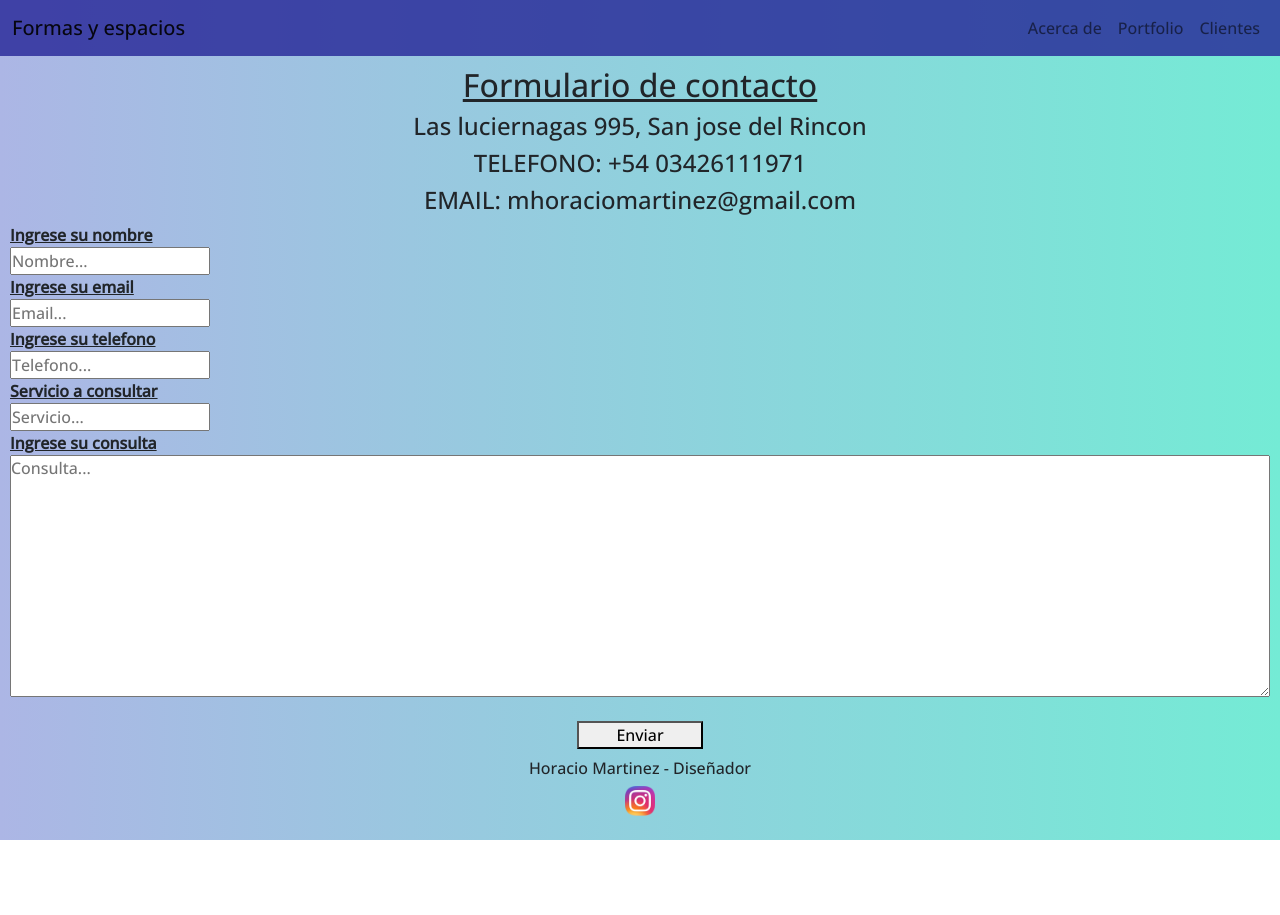
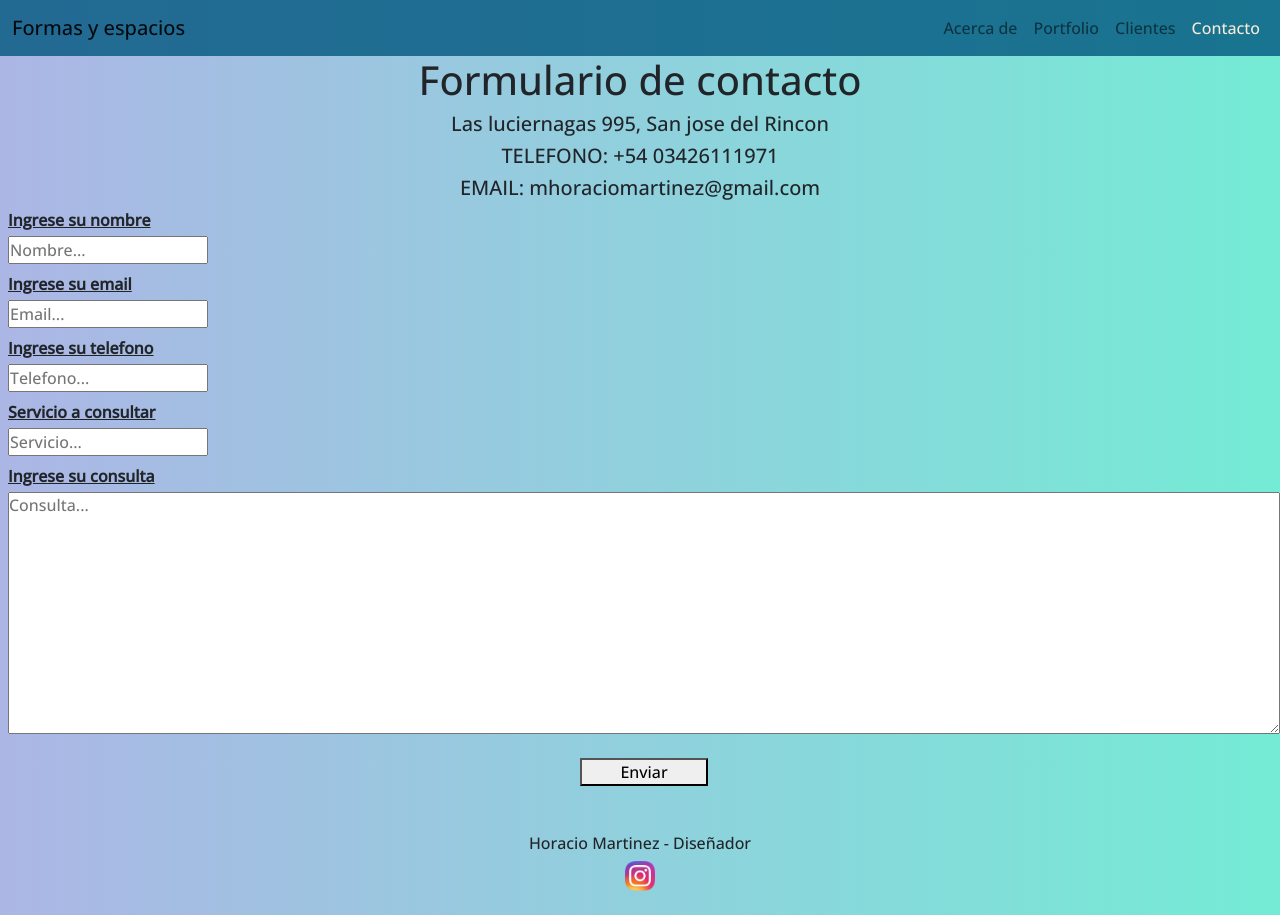
Before and after one commit to alejo-martinez/proyecto-final, a plain HTML site: page pages/contacto.html in a window 1280 px wide. Before the commit the page ends 840 px from the top, so only its background shows below. Drawn offline with nearby package versions, Linux system fonts and the light colour scheme.

Commit message:
cambios en nav de todas las secciones

```diff
--- a/pages/contacto.html
+++ b/pages/contacto.html
@@ -33,31 +33,34 @@
                 <li class="nav-item">
                     <a class="nav-link hover-secciones" href="./clientes.html">Clientes</a>
                   </li>
+                  <li class="nav-item">
+                    <a href="./contacto.html" class="nav-link hover-secciones actual">Contacto</a>
+                  </li>
             </ul>
           </div>
         </div>
       </nav>
 
-    <section class="titulo">
-        <h1 class="titulo__seccion">Formulario de contacto</h1>
-        <h4 class="clientes__subtitulo">Las luciernagas 995, San jose del Rincon</h4>
-        <h4 class="clientes__subtitulo">TELEFONO: +54 03426111971</h4>
-        <h4 class="clientes__subtitulo">EMAIL: mhoraciomartinez@gmail.com</h4>
+    <section class="text-center">
+        <h1 class="fs-1">Formulario de contacto</h1>
+        <h4 class="fs-5">Las luciernagas 995, San jose del Rincon</h4>
+        <h4 class="fs-5">TELEFONO: +54 03426111971</h4>
+        <h4 class="fs-5">EMAIL: mhoraciomartinez@gmail.com</h4>
 
-        <form action="" method="" >                  <!-- Formulario -->
-            <label for="nombre" class="fw-bold">Ingrese su nombre</label>
+        <form class="ms-2" action="" method="" >
+            <label for="nombre" class="fw-bold mb-1">Ingrese su nombre</label>
             <input type="text" id="nombre" placeholder="Nombre..." />
 
-            <label for="email" class="fw-bold">Ingrese su email</label>
+            <label for="email" class="fw-bold mt-2 mb-1">Ingrese su email</label>
             <input type="email" id="email" placeholder="Email..." />
 
-            <label for="telefono" class="fw-bold">Ingrese su telefono</label>
+            <label for="telefono" class="fw-bold mt-2 mb-1">Ingrese su telefono</label>
             <input type="text" id="telefono" placeholder="Telefono..." />
 
-            <label for="service" class="fw-bold">Servicio a consultar</label>
+            <label for="service" class="fw-bold mt-2 mb-1">Servicio a consultar</label>
             <input type="text" id="service" placeholder="Servicio..." />
 
-            <label for="consulta" class="fw-bold">Ingrese su consulta</label>
+            <label for="consulta" class="fw-bold mt-2 mb-1">Ingrese su consulta</label>
             <textarea name="consulta" id="consulta" cols="30" rows="10" placeholder="Consulta..."></textarea>
 
             <div>
@@ -68,7 +71,7 @@
         </form>
     </section>
 
-    <footer class="pie text-center pb-4">
+    <footer class="pie text-center pb-4 mt-5">
         <h5>Horacio Martinez - Diseñador</h5>
         <section class="pie__link">
             <a href="https://www.instagram.com/formas_y_espacios_design/">              <!-- Link hacia el instagram de la empresa -->
--- a/style.css
+++ b/style.css
@@ -18,7 +18,11 @@ body {
 /* nav */
 
 .fondo-nav {
-    background-color: rgba(38, 38, 151, 0.808);
+    background-color: rgba(3, 88, 128, 0.808);
+}
+
+.actual {
+    color: antiquewhite;
 }
 
 .hover {
@@ -101,16 +105,11 @@ section h5 {
     transform: scale(1.2);
 }
 
-.titulo {                       /* Posicion de los titulos de cada seccion */
-    text-align: center;
-    padding: 10px;
-}
-
-.titulo__seccion {              /* Edicion de los titulos de las secciones */
+/* .titulo__seccion {
     font-size: 200%;
     text-decoration: underline;
     text-align: center;
-}
+} */
 
 
 /* BOTON VOLVER */
@@ -211,10 +210,6 @@ section h5 {
 
 
 /* PORTOFOLIO */
-
-section div img {
-    /* margin: auto; */
-}
 
 /* Seccion Contacto */
 
```
Also changed, not shown: pages/acercade.html (+4 -1 lines), pages/clientes.html (+3 -0 lines), pages/portfolio.html (+4 -1 lines).
